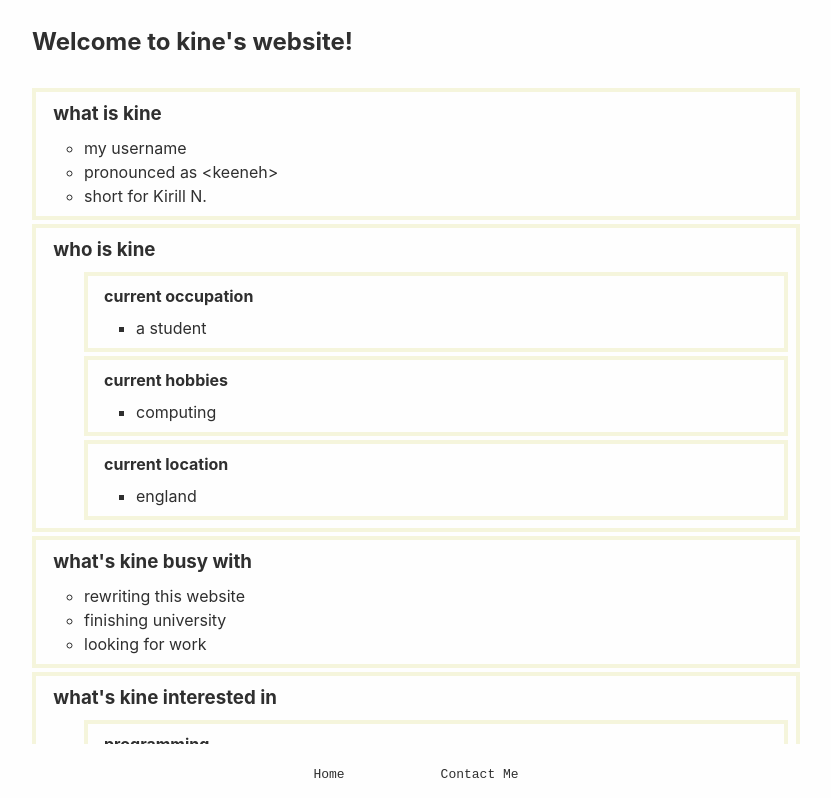
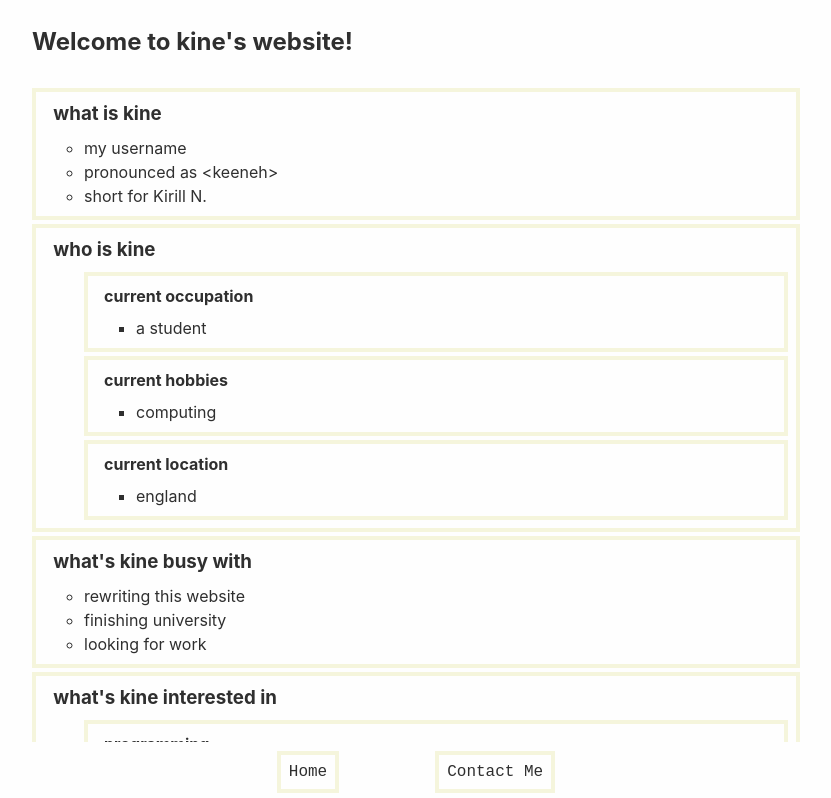
Before and after one commit to akinevz0/frontend, an Astro site: page / in a window 1280 px wide. Shown: the top 798 px of the page, without its empty margins (224-1055 px from the left). Built offline with nearby package versions, Linux system fonts and the light colour scheme; Astro itself is replaced by a stand-in of ours.

Commit message:
make nav bar more readable

```diff
--- a/src/components/NavBar.astro
+++ b/src/components/NavBar.astro
@@ -37,8 +37,6 @@ const { links } = Astro.props;
 
   .header-container {
     display: flex;
-    justify-content: center;
-    align-items: center;
     max-width: 100vw;
     padding: 2em;
     margin: 0 auto;
@@ -62,5 +60,8 @@ const { links } = Astro.props;
 
   .menu-item {
     font-family: monospace;
+    font-size: large;
+    padding: var(--gap-size);
+    border: var(--primary-color) solid var(--border-size);
   }
 </style>
```
